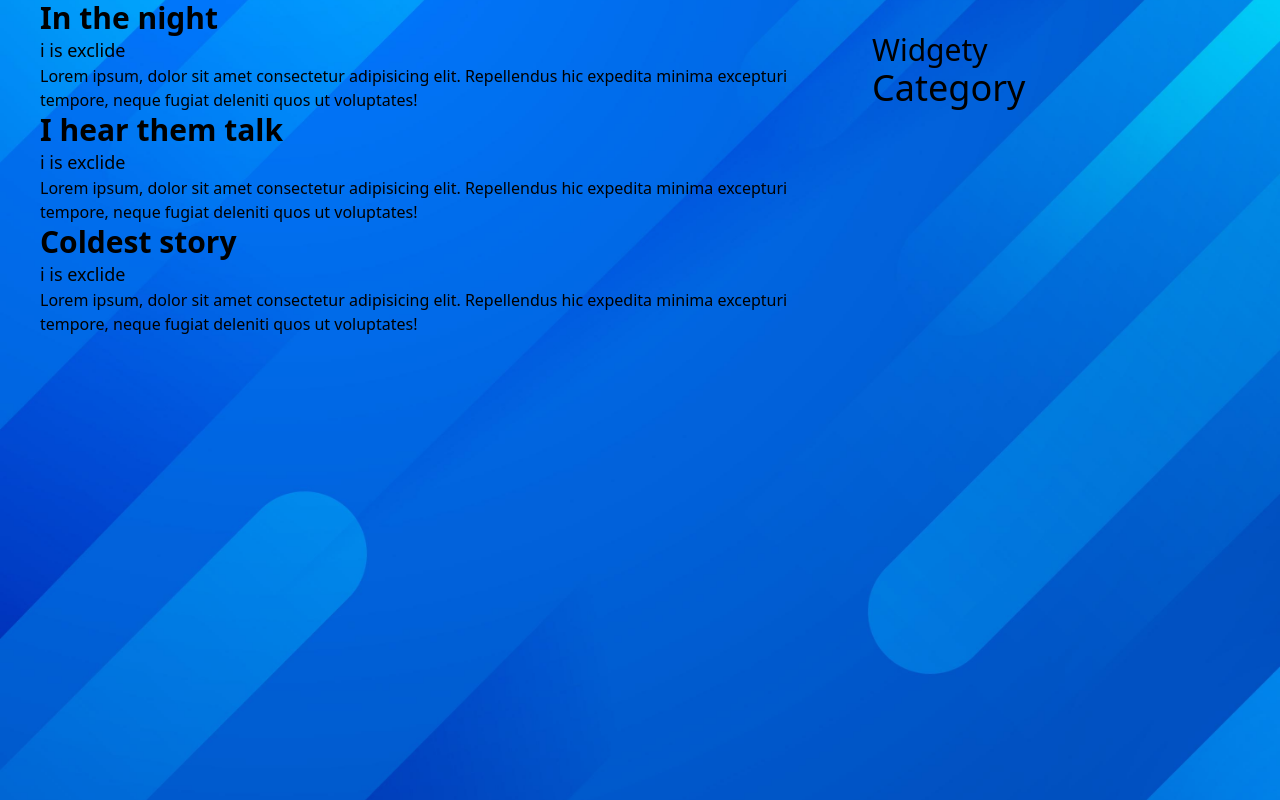
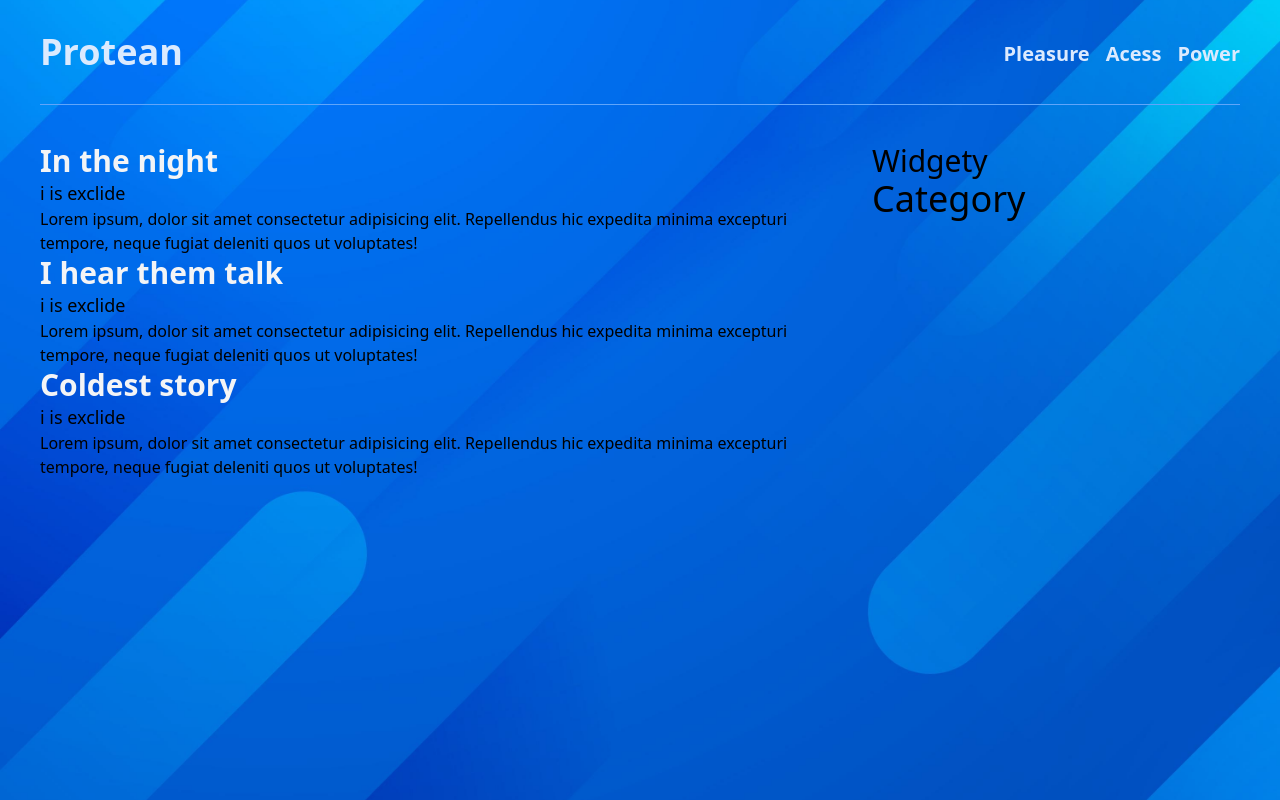
Before and after one commit to Psypher1/nextjs-graphcms-blog, a Next.js app: page / in a window 1280 px wide. Built offline with nearby package versions, Linux system fonts and the light colour scheme; what @tailwindcss/typography would draw is missing.

Commit message:
made navbar and layout, placed them in entry point

```diff
--- /dev/null
+++ b/src/components/Layout.jsx
@@ -0,0 +1,9 @@
+import Navbar from "./Navbar";
+export default function Layout({ children }) {
+  return (
+    <div>
+      <Navbar />
+      {children}
+    </div>
+  );
+}
--- /dev/null
+++ b/src/components/Navbar.jsx
@@ -0,0 +1,33 @@
+import { useContext } from "react";
+import Link from "next/link";
+
+const categories = [
+  { name: "Power", slug: "power" },
+  { name: "Acess", slug: "access" },
+  { name: "Pleasure", slug: "pleasure" },
+];
+
+export default function Navbar() {
+  return (
+    <nav className="container mx-auto px-10 mb-8">
+      <div className="border-b w-full inline-block border-blue-400 py-8 ">
+        <div className="block md:float-left">
+          <Link href="/">
+            <a className="cursor-pointer text-4xl font-semibold text-blue-100">
+              Protean
+            </a>
+          </Link>
+        </div>
+        <ul className="hidden md:float-left md:contents">
+          {categories.map((cat) => (
+            <Link href={`/category/${cat.slug}`}>
+              <a className="md:float-right mt-2 ml-4 align-middle text-blue-100 font-semibold cursor-pointer text-xl ">
+                {cat.name}
+              </a>
+            </Link>
+          ))}
+        </ul>
+      </div>
+    </nav>
+  );
+}
--- a/src/components/PostCard.jsx
+++ b/src/components/PostCard.jsx
@@ -1,7 +1,7 @@
 export default function PostCard({ post }) {
   return (
     <article className="">
-      <h2 className="text-3xl font-semibold">{post.title}</h2>
+      <h2 className="text-3xl font-semibold text-gray-100">{post.title}</h2>
       <p className="text-lg">{post.excerpt}</p>
       <p>
         Lorem ipsum, dolor sit amet consectetur adipisicing elit. Repellendus
--- a/src/components/index.js
+++ b/src/components/index.js
@@ -1,3 +1,5 @@
 export { default as Categories } from "./Categories";
 export { default as PostCard } from "./PostCard";
 export { default as PostWidget } from "./PostWidget";
+export { default as Navbar } from "./Navbar";
+export { default as Layout } from "./Layout";
--- a/src/pages/_app.js
+++ b/src/pages/_app.js
@@ -1,8 +1,15 @@
+import { useState, useEffec } from "react";
+import { Layout } from "../components";
+
 import "../styles/globals.css";
 import "../styles/styles.scss";
 
 function MyApp({ Component, pageProps }) {
-  return <Component {...pageProps} />;
+  return (
+    <Layout>
+      <Component {...pageProps} />
+    </Layout>
+  );
 }
 
 export default MyApp;
```
